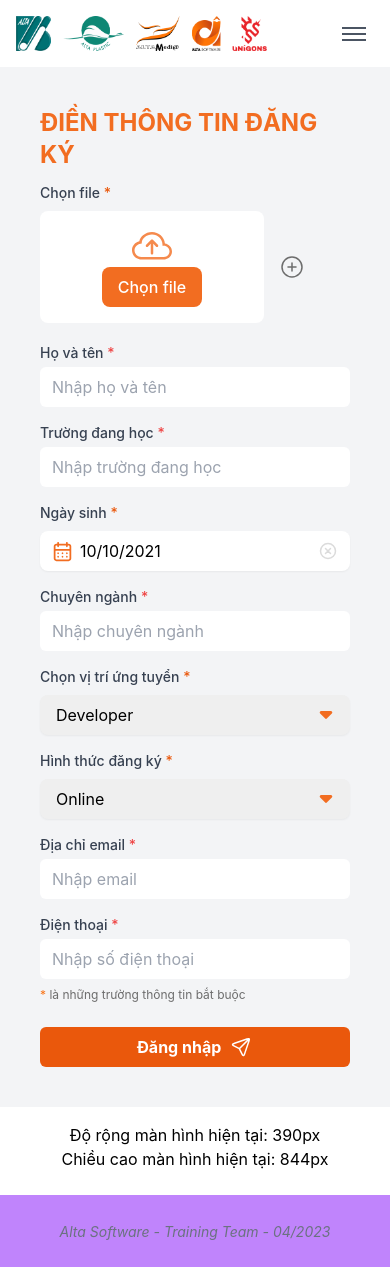
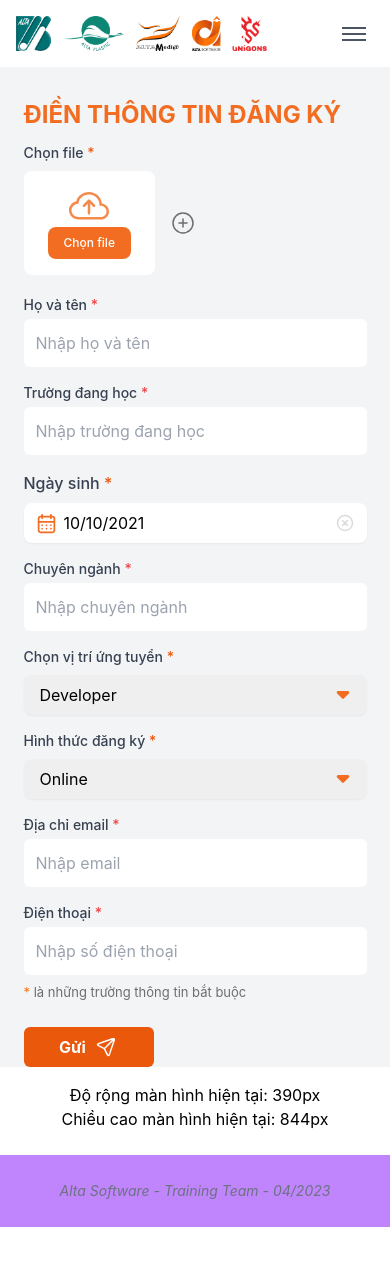
Before and after one commit to nganbuithii/recuitment-web, a React (Create React App) app: page /register in a window 390 px wide. After the commit the page ends 1227 px from the top, so only its background shows below. Built offline with nearby package versions, Linux system fonts and the light colour scheme.

Commit message:
fix(ui): register student & responsive page

```diff
--- a/src/components/common/InputField.tsx
+++ b/src/components/common/InputField.tsx
@@ -16,7 +16,7 @@ const InputField: React.FC<InputFieldProps> = ({ id, type, label, placeholder, r
         <div className={`w-full ${className}`}>
             <label
                 htmlFor={id}
-                className="block text-sm font-medium text-gray-700 mb-1 text-left"
+                className="block text-sm sm:text-base font-medium text-gray-700 mb-1 text-left"
             >
                 {label} {required && <span className="text-red-500">*</span>}
             </label>
@@ -25,7 +25,7 @@ const InputField: React.FC<InputFieldProps> = ({ id, type, label, placeholder, r
                     type={type}
                     id={id}
                     placeholder={placeholder}
-                    className={`w-full px-3 py-2 rounded-md focus:outline-none focus:ring-2 focus:ring-orange-500 pr-10
+                    className={`w-full px-3 py-3 rounded-md focus:outline-none focus:ring-2 focus:ring-orange-500 pr-10
                         ${noBorder ? 'border-none' : 'border border-gray-300'}`} // Kiểm tra noBorder
                 />
                 {icon && (
--- a/src/components/students/InfoRegisterForm.tsx
+++ b/src/components/students/InfoRegisterForm.tsx
@@ -6,16 +6,16 @@ import Button from "../common/Button";
 
 const InfoRegisterForm: React.FC = () => {
     return (
-        <div className="bg-gray-100 min-h-screen flex justify-center items-center">
-            <div className=" rounded-xl  w-full max-w-5xl p-10">
-                <h1 className="text-[#F26D21] text-left font-roboto text-2xl font-bold uppercase mb-3">
+        <div className="bg-gray-100  flex justify-center items-center">
+            <div className=" rounded-xl  w-[343px] sm:w-[1270px]">
+                <h1 className="text-[#F26D21] text-left font-roboto  text-2xl sm:text-[32px] font-bold uppercase mb-3 pt-8">
                     Điền thông tin đăng ký
                 </h1>
 
                 <form >
                     {/* Khu vực tải file */}
-                    <div className="w-full md:w-[50%] flex flex-col mb-5">
-                        <label className="text-sm font-medium text-gray-700">
+                    <div className="w-[50%] sm:w-[50%] flex flex-col mb-5">
+                        <label className=" text-sm sm:text-base font-medium text-gray-700">
                             Chọn file <span className="text-orange-600">*</span>
                         </label>
                         <div className="flex items-center mt-2">
@@ -23,7 +23,7 @@ const InfoRegisterForm: React.FC = () => {
                                 <UploadIcon className="mb-4" />
                                 <button
                                     type="button"
-                                    className="bg-[#F26D21] text-white px-4 py-2 rounded-lg font-medium hover:bg-[#e05c1a]"
+                                    className="bg-[#F26D21] text-white text-xs  sm:text-base px-4 py-2 rounded-lg font-medium hover:bg-[#e05c1a]"
                                 >
                                     Chọn file
                                 </button>
@@ -35,7 +35,7 @@ const InfoRegisterForm: React.FC = () => {
                     </div>
 
 
-                    <div className="flex flex-wrap gap-x-8 gap-y-4">
+                    <div className="flex flex-wrap gap-x-12 gap-y-4">
                         <div className="w-full md:w-[48%]">
                             <InputField
                                 id="fullName"
@@ -62,7 +62,7 @@ const InfoRegisterForm: React.FC = () => {
 
                         {/* Ngày sinh */}
                         <div className="w-full md:w-[48%]">
-                            <label className="block text-sm font-medium text-gray-700">
+                            <label className="block text-base font-medium text-gray-700">
                                 Ngày sinh <span className="text-orange-600">*</span>
                             </label>
                             <div className="relative mt-2">
@@ -131,9 +131,9 @@ const InfoRegisterForm: React.FC = () => {
                             />
                         </div>
                     </div>
-                    <p className="py-2 text-xs text-[#6D6D6D]"> <span className="text-orange-500">*</span> là những trường thông tin bắt buộc</p>
-                    <div className="w-full flex justify-center mt-4">
-                    <Button text="Đăng nhập" icon={<SendIcon/>}/>
+                    <p className="py-2 text-[13px] text-[#6D6D6D]"> <span className="text-orange-500">*</span> là những trường thông tin bắt buộc</p>
+                    <div className="w-[130px] sm:w-[140px] flex justify-center mt-4">
+                    <Button text="Gửi" icon={<SendIcon/>}/>
 
                     </div>
                 </form>
--- a/src/pages/students/RegisterPage.tsx
+++ b/src/pages/students/RegisterPage.tsx
@@ -31,7 +31,7 @@ const RegisterPage = () => {
     return (
         <div className="min-h-screen flex flex-col">
             <Header />
-            <div>
+            <div >
                 <InfoRegisterForm />
             </div>
 
```
